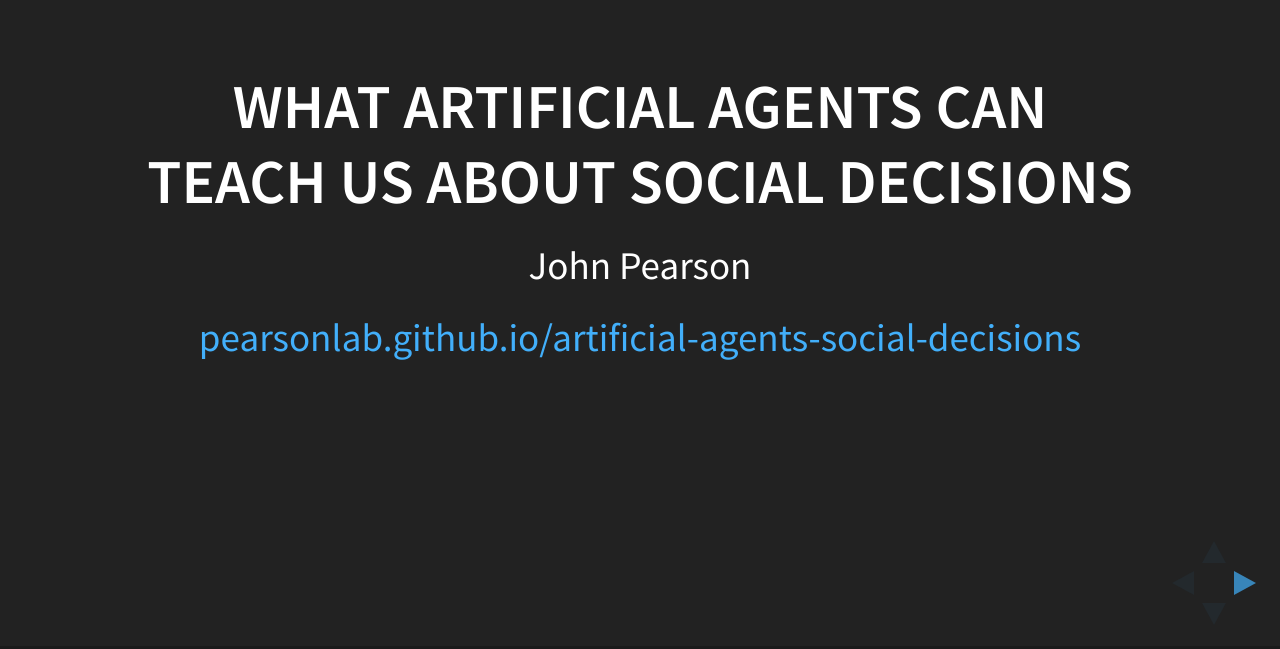
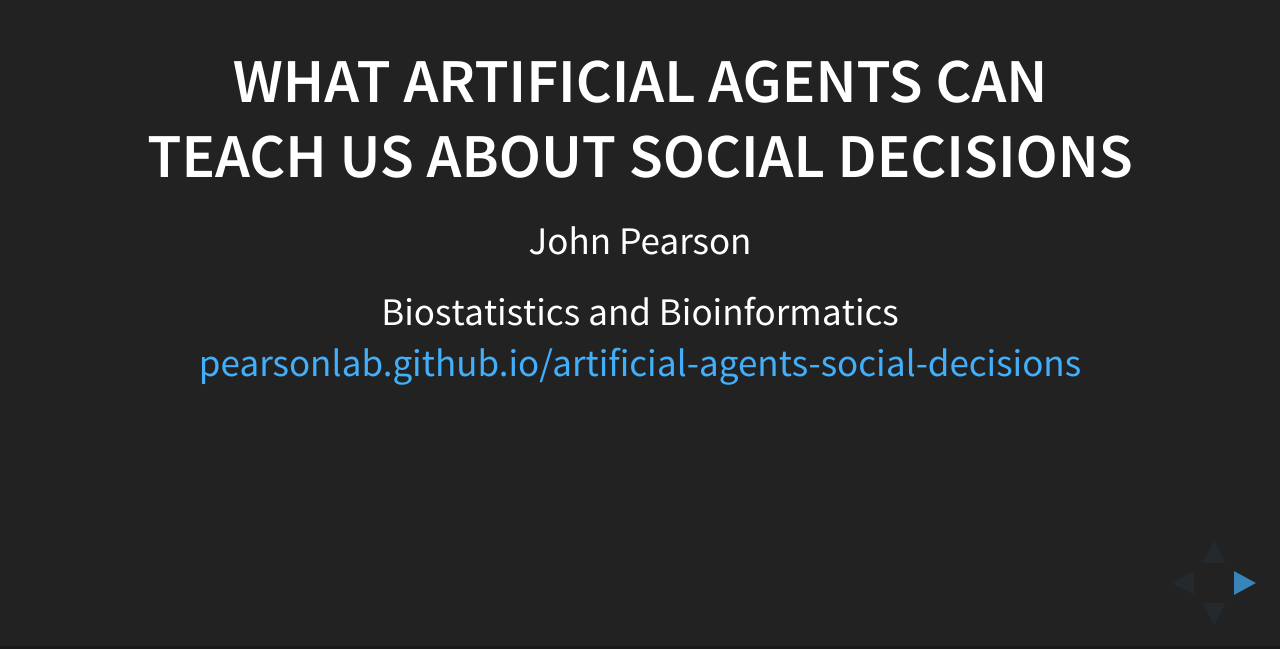
Before and after one commit to jmxpearson/artificial-agents-social-decisions, a website: page index.html in a window 1280 px wide. Shown: the part 151-800 px from the top of the page. Drawn offline with nearby package versions, Linux system fonts and the light colour scheme; some packages are replaced by stand-ins of ours.

Commit message:
adding affiliation

```diff
--- a/index.html
+++ b/index.html
@@ -29,6 +29,7 @@
 					##What artificial agents can teach us about social decisions
 					John Pearson
 
+					Biostatistics and Bioinformatics
 					[pearsonlab.github.io/artificial-agents-social-decisions](https://pearsonlab.github.io/artificial-agents-social-decisions)
 				</section>
 				<section>
```
